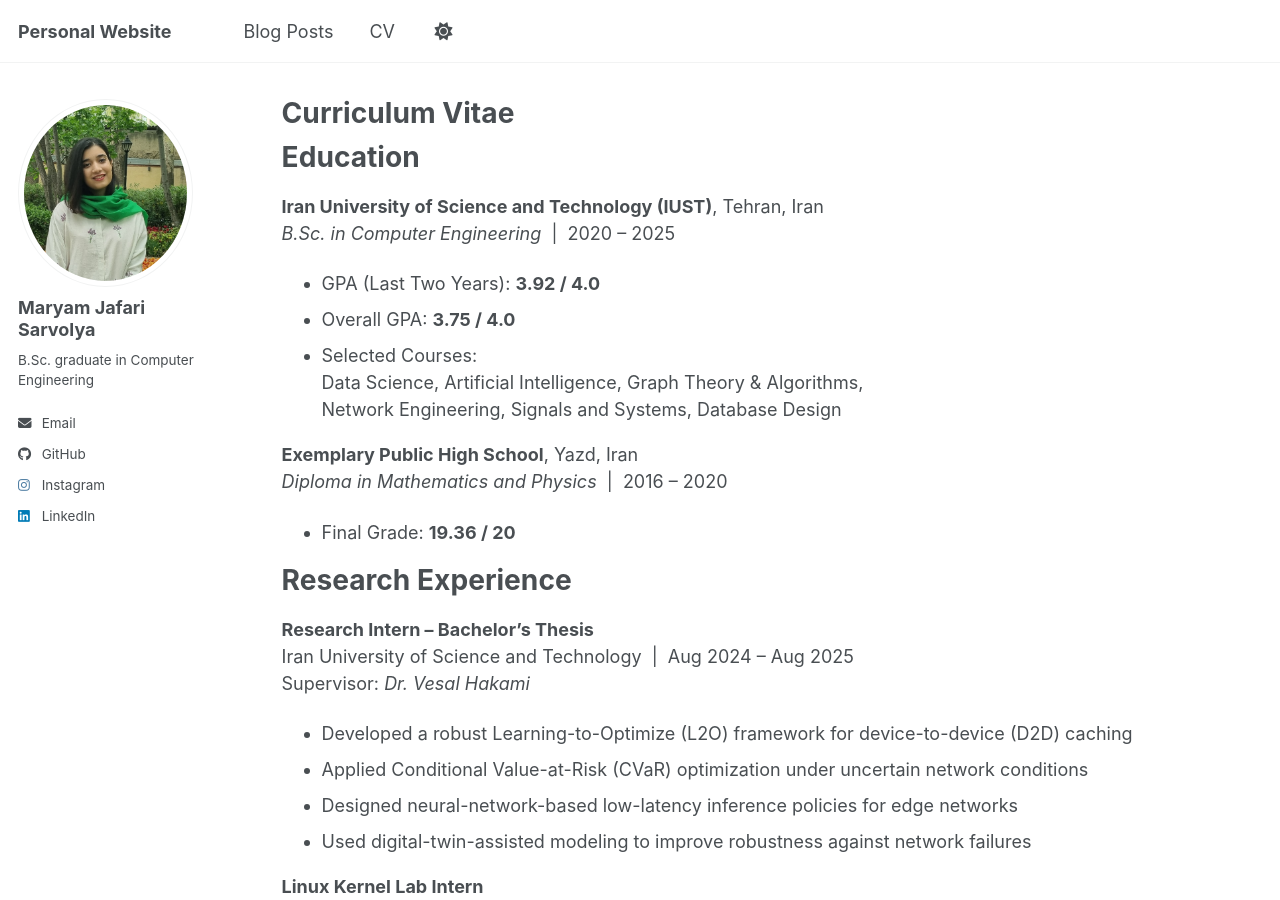
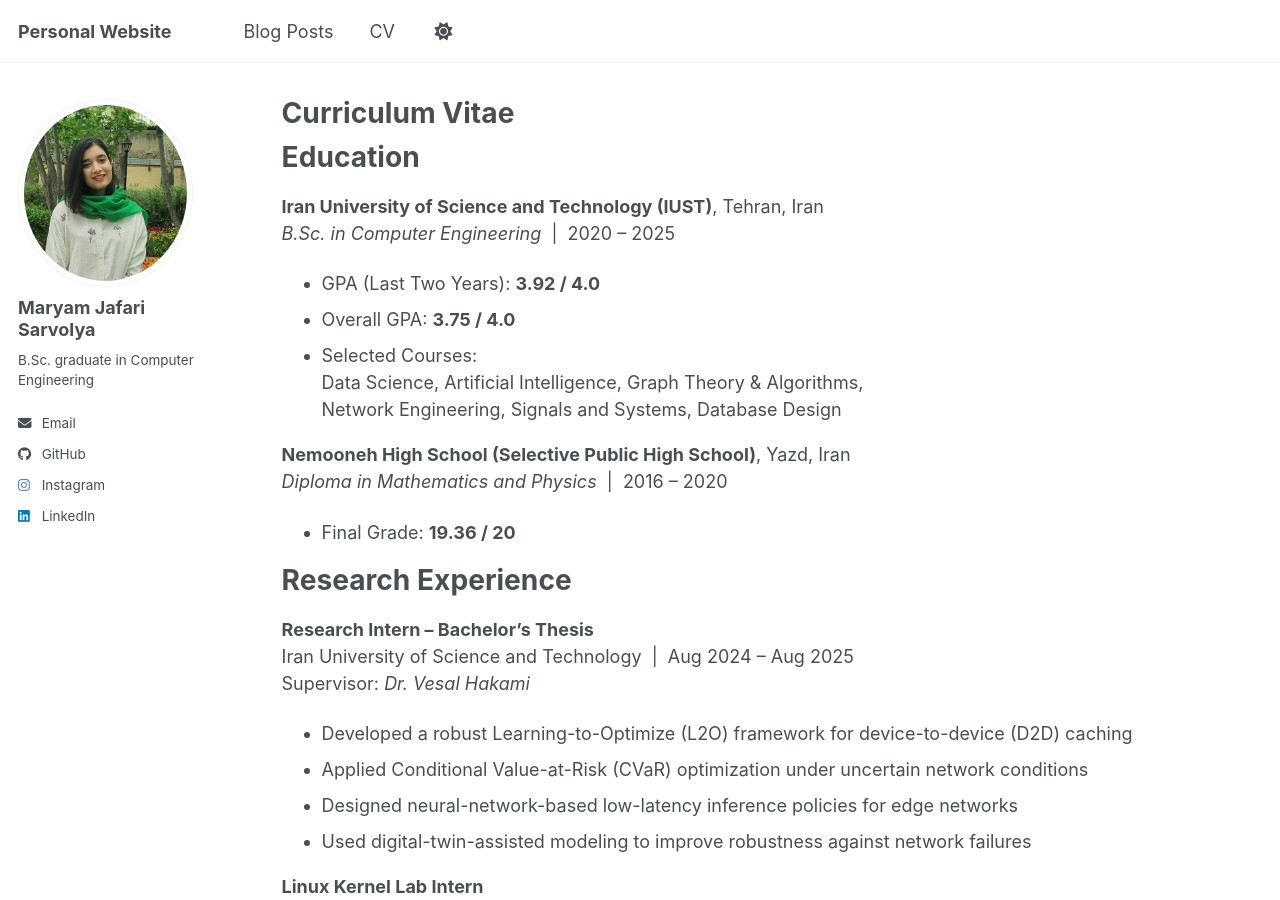
Before and after one commit to maryam1381/maryam1381.github.io, a Jekyll site: the page built from _pages/cv.md, in a window 1280 px wide and 900 px high. Built offline with Jekyll 4.4.1, drawn with Linux system fonts in a browser that asks for light colours; a script bundle is joined from its source files by our own code; library files that are not in the unit come from our copies.

Commit message:
Update school name in CV

```diff
--- a/_pages/cv.md
+++ b/_pages/cv.md
@@ -17,7 +17,7 @@ Education
   Data Science, Artificial Intelligence, Graph Theory & Algorithms,
   Network Engineering, Signals and Systems, Database Design
 
-**Exemplary Public High School**, Yazd, Iran
+**Nemooneh High School (Selective Public High School)**, Yazd, Iran
 *Diploma in Mathematics and Physics* &nbsp;|&nbsp; 2016 – 2020
 - Final Grade: **19.36 / 20**
 
```
